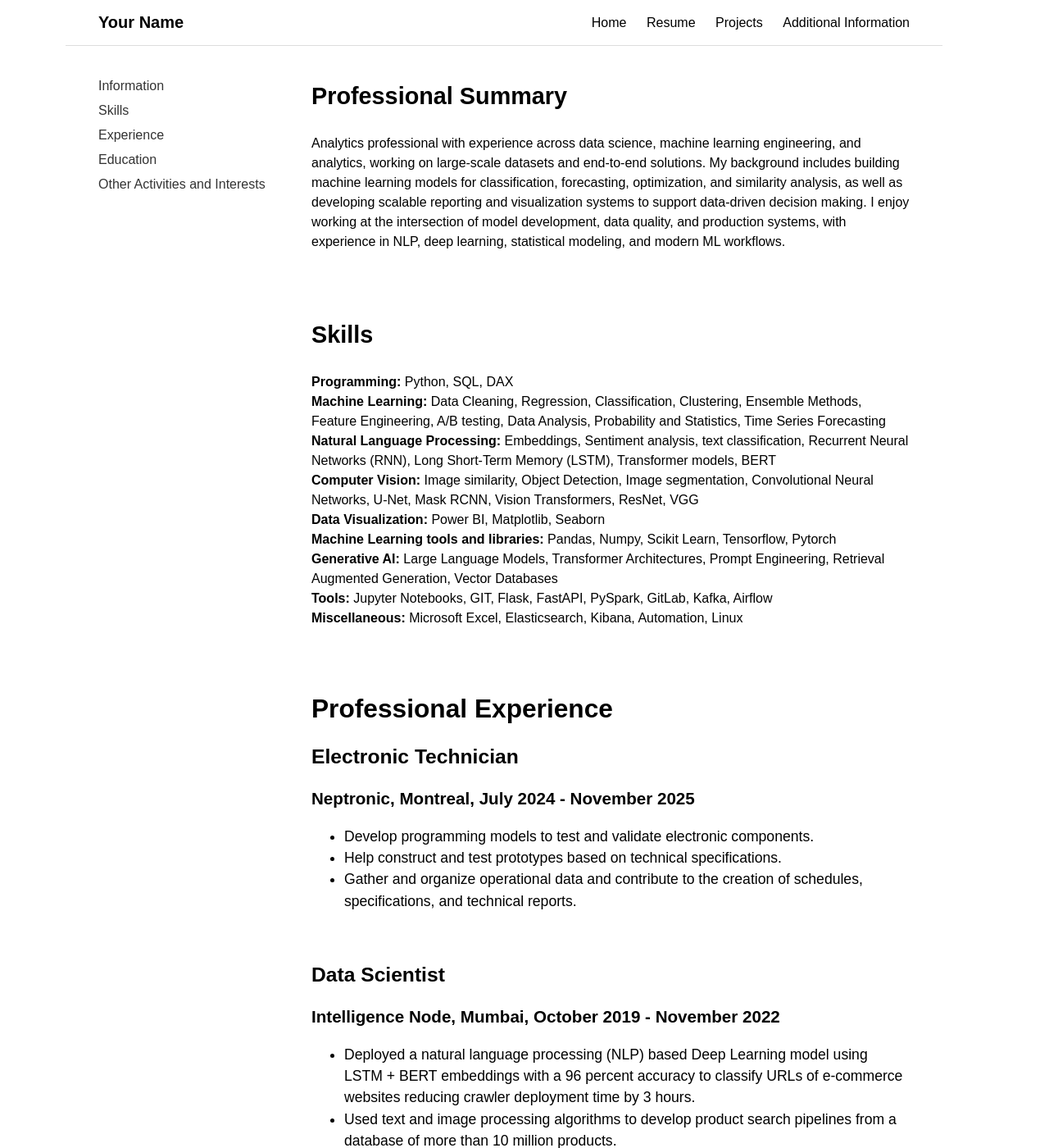
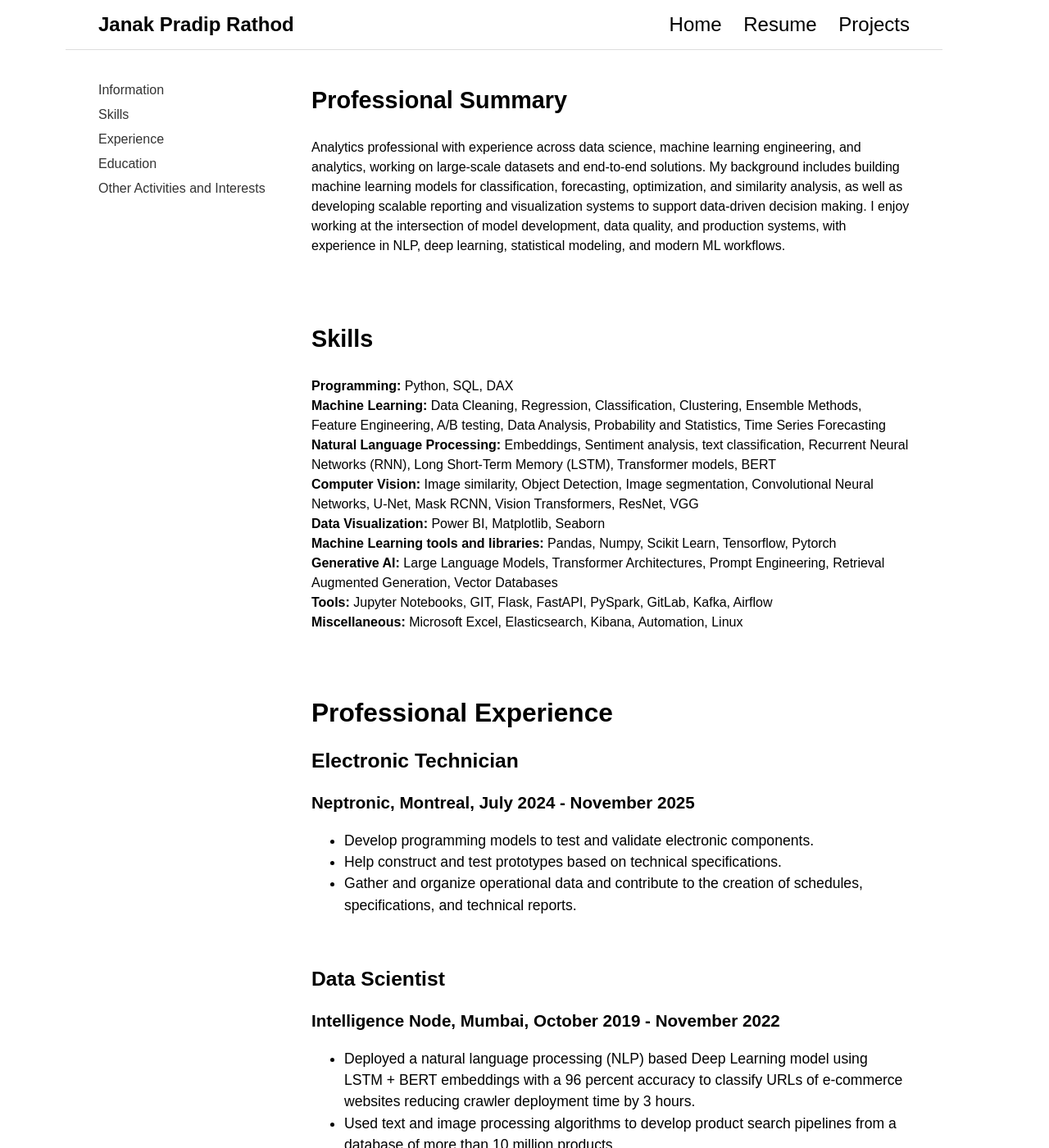
Before and after one commit to Janak26/portfolio, a Jekyll site: the page built from resume.md, in a window 1280 px wide and 1400 px high. Shown: the whole window at 82% size. Built offline with Jekyll 4.4.1, drawn with Linux system fonts in a browser that asks for light colours.

Commit message:
Update default.html

```diff
--- a/_layouts/default.html
+++ b/_layouts/default.html
@@ -5,16 +5,36 @@
   <title>{{ page.title }} | {{ site.title }}</title>
   <link rel="stylesheet" href="{{ '/assets/css/style.css' | relative_url }}">
 </head>
+  <style>
+        li {
+            line-height: 1.5; /* 1.8 times the normal font size */
+        }
+
+        b {
+            line-height: 1.5; /* 1.8 times the normal font size */
+        }
+
+        br {
+            line-height: 1.5; /* 1.8 times the normal font size */
+        }
+        body {
+            padding-right: 130px; /* Adjust the value as needed */
+        }
+
+        body {
+            padding-left: 80px; /* Adjust the value as needed */
+        }
+  </style>
+
 
 <body>
 
 <header class="top-nav">
-  <div class="nav-name">Your Name</div>
-  <nav class="nav-links">
+  <div style="font-size: 1.5em" class="nav-name">Janak Pradip Rathod</div>
+  <nav style="font-size: 1.5em" class="nav-links">
     <a href="{{ '/' | relative_url }}">Home</a>
     <a href="{{ '/resume' | relative_url }}">Resume</a>
     <a href="{{ '/projects' | relative_url }}">Projects</a>
-    <a href="{{ '/additional' | relative_url }}">Additional Information</a>
   </nav>
 </header>
 
```
